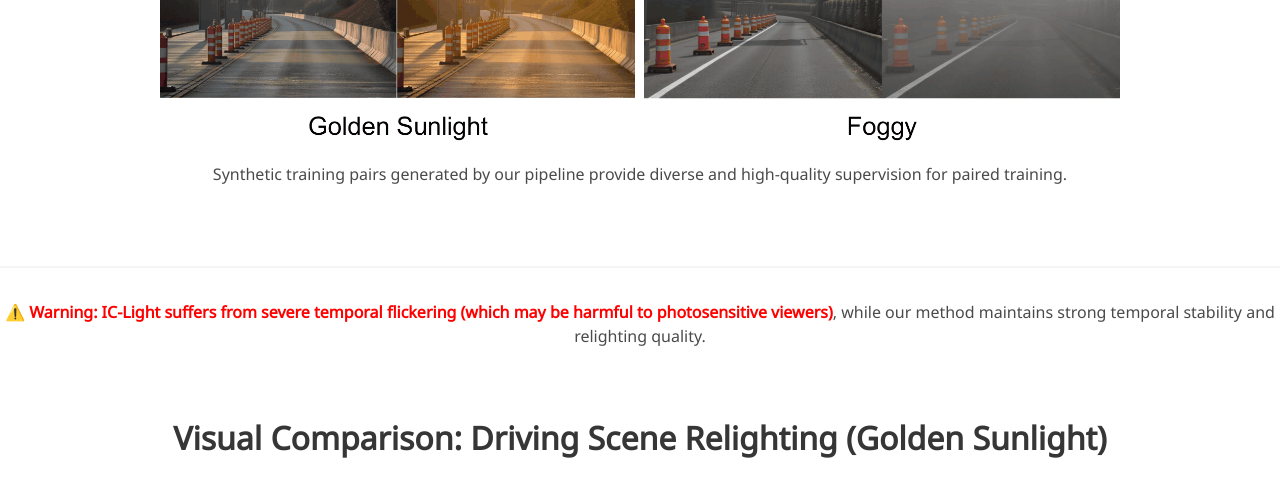
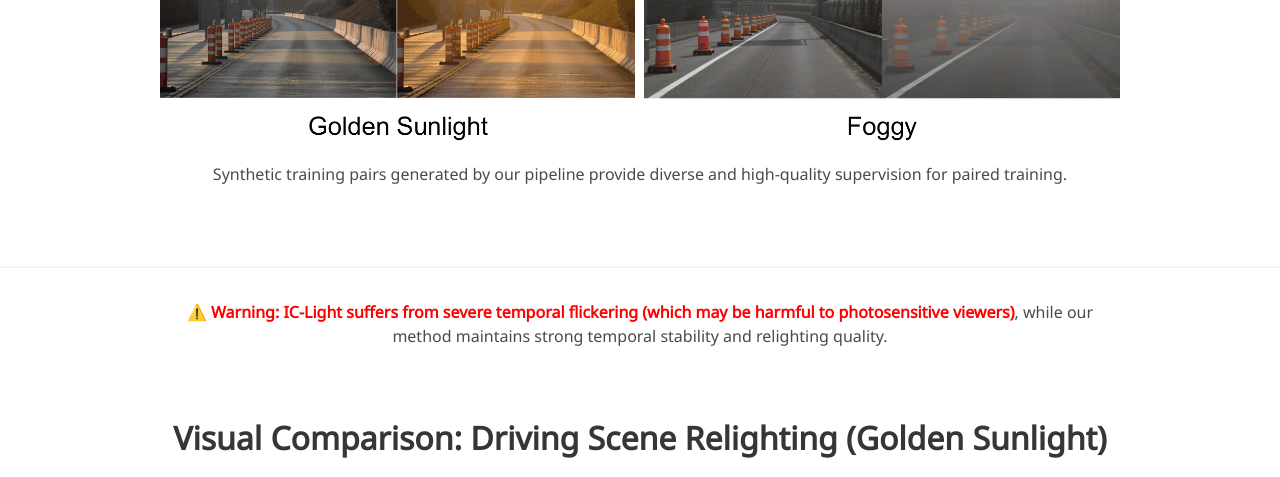
Before and after one commit to ShenZheng2000/WarpI2I.github.io, a plain HTML site: page index.html in a window 1280 px wide. Shown: the part 4701-5178 px from the top of the page. Drawn offline with nearby package versions, Linux system fonts and the light colour scheme; some icons are missing; a web font is replaced by a local one.

Commit message:
6/29/26: fix warning line width

```diff
--- a/index.html
+++ b/index.html
@@ -354,10 +354,11 @@
 
 <hr style="margin: 2em 0;">
 
-<p style="text-align: center; margin-bottom: 1.5em;">
-  <span style="color: red; font-weight: bold;">⚠️ Warning: IC-Light suffers from severe temporal flickering (which may be harmful to photosensitive viewers)</span>, while our method maintains strong temporal stability and relighting quality.
-</p>
-
+<div class="container is-max-desktop">
+  <p style="text-align: center; margin-bottom: 1.5em;">
+    <span style="color: red; font-weight: bold;">⚠️ Warning: IC-Light suffers from severe temporal flickering (which may be harmful to photosensitive viewers)</span>, while our method maintains strong temporal stability and relighting quality.
+  </p>
+</div>
 
 
 <section class="section">
```
